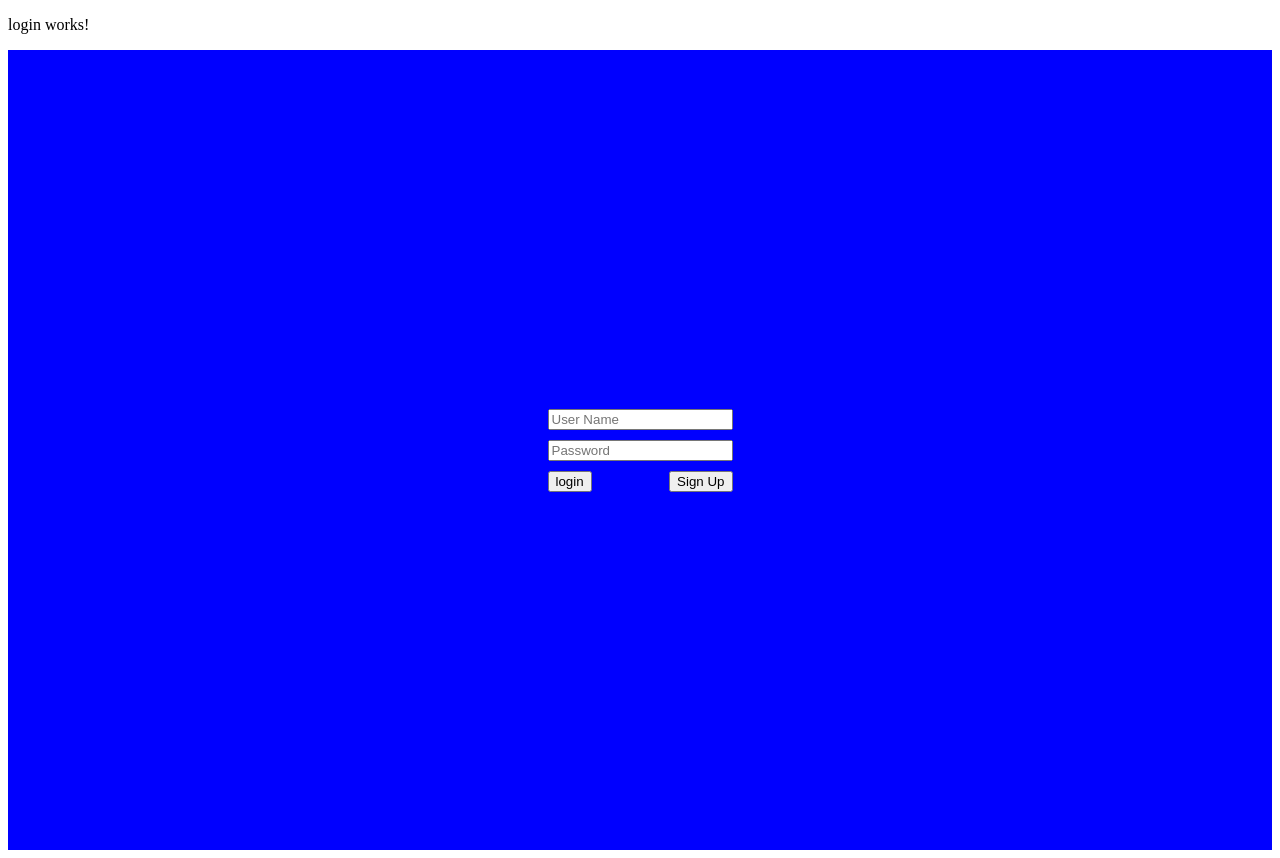
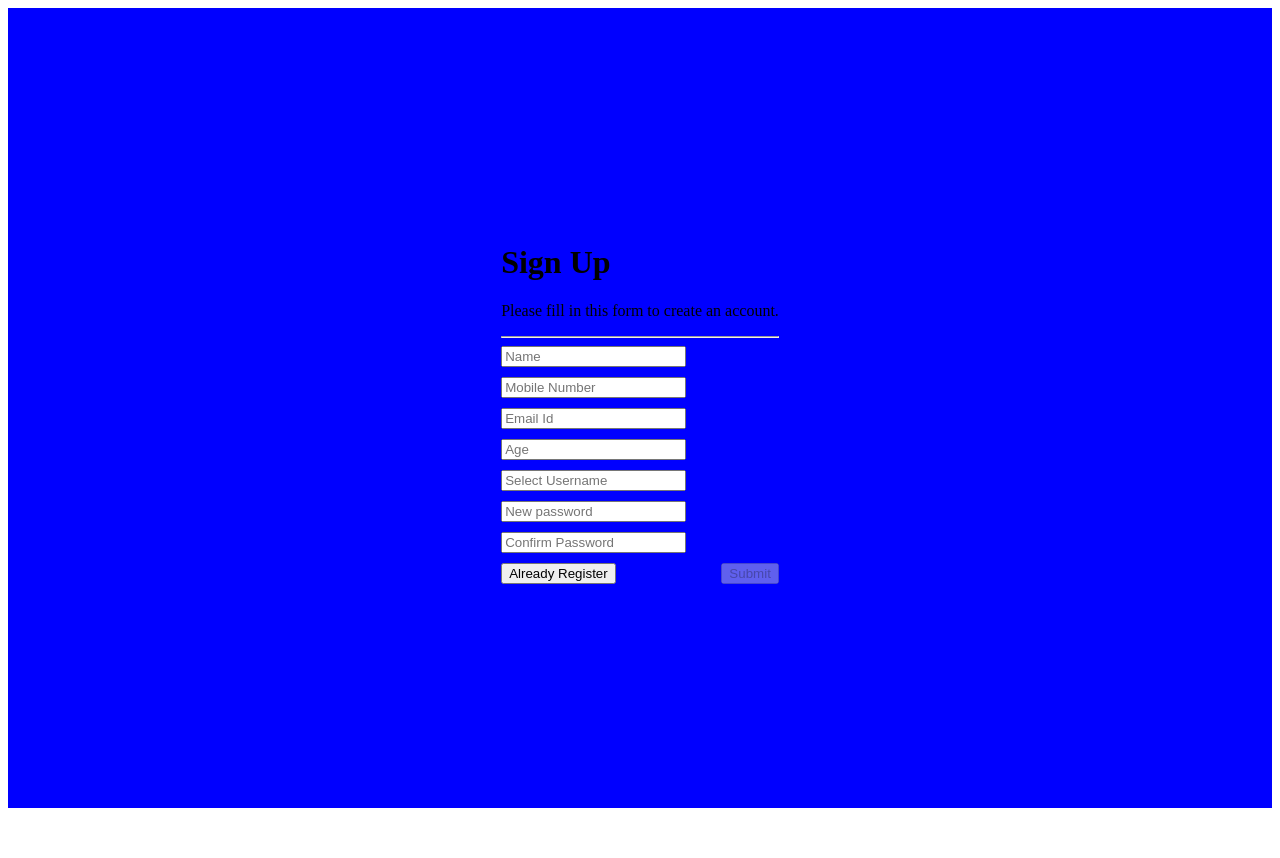
Before and after one commit to shadab5287/Angularfirstgitproject, an Angular app: page /signup in a window 1280 px wide. After the commit the page ends 816 px from the top, so only its background shows below. Built offline with nearby package versions, Linux system fonts and the light colour scheme.

Commit message:
add the signup page

```diff
--- a/src/app/app.component.html
+++ b/src/app/app.component.html
@@ -1 +1,4 @@
-<app-login></app-login>
+<!-- <app-login></app-login> -->
+<!-- <button (click)="calllogin()">login</button> -->
+<router-outlet></router-outlet>
+<!-- <app-signup></app-signup> -->
--- a/src/app/app.component.ts
+++ b/src/app/app.component.ts
@@ -1,4 +1,5 @@
 import { Component } from '@angular/core';
+import { Router } from '@angular/router';
 
 @Component({
   selector: 'app-root',
@@ -7,4 +8,7 @@ import { Component } from '@angular/core';
 })
 export class AppComponent {
   title = 'AngularProject';
+  constructor( private route:Router){}
+
+
 }
--- a/src/app/app.module.ts
+++ b/src/app/app.module.ts
@@ -1,19 +1,35 @@
 import { NgModule } from '@angular/core';
 import { FormsModule } from '@angular/forms';
 import { BrowserModule } from '@angular/platform-browser';
+import { RouterModule, Routes } from '@angular/router';
 
 
 import { AppComponent } from './app.component';
 import { LoginComponent } from './login/login.component';
+import { SignupComponent } from './signup/signup.component';
+
+const route:Routes=[
+  {
+    path:"",
+    component:LoginComponent,
+  },
+  {
+    path:"signup",
+    component:SignupComponent,
+
+  }
+]
 
 @NgModule({
   declarations: [
     AppComponent,
-    LoginComponent
+    LoginComponent,
+    SignupComponent
   ],
   imports: [
     BrowserModule,
-    FormsModule
+    FormsModule,
+    RouterModule.forRoot(route)
   ],
   providers: [],
   bootstrap: [AppComponent]
--- a/src/app/login/login.component.html
+++ b/src/app/login/login.component.html
@@ -1,19 +1,19 @@
-<p>login works!</p>
+<!-- <p>login works!</p> -->
 <div class="main" >
     <div style="position:relative">
-        <form action="">
+        <form #loginForm="ngForm" action="">
             <div style="margin: 10px;">
-                <input type="text" placeholder="User Name">
+                <input type="text" required name="Username" placeholder="User Name"  [(ngModel)]="Username">
             </div>
             <div  style="margin: 10px;">
-                <input type="password" placeholder="Password">
+                <input required type="password" name="Password" placeholder="Password" [(ngModel)]="Password">
             </div>
             <div style="display: flex;justify-content: space-between; margin: 10px;">
                 <div>
-                    <button>login</button>
+                    <button [disabled]="loginForm.invalid" (click)="calllogin()">Submit</button>
                 </div>
                 <div>
-                    <button>Sign Up</button>
+                    <button (click)="navigateToSignUp()">Sign Up</button>
                 </div>
             </div>
         </form>
--- a/src/app/login/login.component.ts
+++ b/src/app/login/login.component.ts
@@ -1,4 +1,6 @@
 import { Component, OnInit } from '@angular/core';
+import { Router } from '@angular/router';
+import { AuthenticationService } from '../service/authentication.service';
 
 @Component({
   selector: 'app-login',
@@ -7,9 +9,22 @@ import { Component, OnInit } from '@angular/core';
 })
 export class LoginComponent implements OnInit {
 
-  constructor() { }
+  Username="";
+  Password=""
+
+  constructor( private router:Router,private autheticationService:AuthenticationService) { }
 
   ngOnInit(): void {
   }
 
+  navigateToSignUp(){
+    this.router.navigate(['signup']);
+  }
+  calllogin(){
+    console.log("hello");
+    this.autheticationService.login(this.Username,this.Password).subscribe((isLogin)=>{
+      console.log("login Succssessfully");
+    });
+    console.log(this.Username);
+  }
 }
--- /dev/null
+++ b/src/app/service/authentication.service.ts
@@ -0,0 +1,30 @@
+import { Injectable } from '@angular/core';
+import { Observable } from 'rxjs';
+
+@Injectable({
+  providedIn: 'root'
+})
+export class AuthenticationService {
+
+  constructor() { }
+  login(username:String,password:String){
+    return new Observable((observe)=>{
+
+      console.log("Login Detaiuls",username,"gkjhfjgh"+password+"fdgjhg");
+      observe.next(true)
+    })
+  }
+  signup(myName:string,
+  Number:string,
+  Email:string,
+  Age:string,
+  Username:string,
+  Password:string,
+  Confirmpassword:string){
+    return new Observable((observe)=>{
+    console.log("signup details",myName,Number,Email,Age,Username,Password,Confirmpassword);
+    observe.next(true)
+    })
+
+  }
+}
--- /dev/null
+++ b/src/app/signup/signup.component.css
@@ -0,0 +1,9 @@
+.main{
+    background-color: blue;
+    position: relative;
+    height: 100vh;
+    overflow: hidden;
+    display: flex;
+    justify-content: center;
+    align-items: center;
+}
--- /dev/null
+++ b/src/app/signup/signup.component.html
@@ -0,0 +1,41 @@
+<div class="main" >
+    <div style="position:relative">
+        <form  #SignupForm="ngForm" action="">
+            <div style="margin: 10px;">
+                <h1>Sign Up</h1>
+                <p>Please fill in this form to create an account.</p>
+                <hr>
+                <input required type="text" name="name" placeholder="Name" [(ngModel)]="myName">
+            </div>
+            <div  style="margin: 10px;">
+                <input required type="text" name="Mobile Number" placeholder="Mobile Number" [(ngModel)]="Number">
+            </div>
+            <div style="margin: 10px;">
+                <input required type="text" name="Email" placeholder="Email Id" [(ngModel)]="Email">
+            </div>
+            <div style="margin: 10px;">
+             <input required type="number" name="Age" placeholder="Age" [(ngModel)]="Age">
+            </div>
+            <div style="margin: 10px;">
+              <input required type="text" name="Username" placeholder="Select Username" [(ngModel)]="Username">
+            </div>
+            <div style="margin: 10px;">
+             <input required type="password" name="password" placeholder="New password" [(ngModel)]="Password">
+            </div>
+            <div style="margin: 10px;">
+             <input required type="password" name="password" placeholder="Confirm Password" [(ngModel)]="Confirmpassword" >
+            </div>
+            <div style="display: flex;justify-content: space-between; margin: 10px;">
+                <div>
+                    <button (click)="navigateTologin()">Already Register</button>
+                </div>
+                <div>
+                    <button [disabled]="SignupForm.invalid" (click)="Submit()">Submit</button>
+                </div>
+            </div>
+        </form>
+
+    </div>
+
+
+</div>
--- /dev/null
+++ b/src/app/signup/signup.component.ts
@@ -0,0 +1,43 @@
+import { Component, OnInit } from '@angular/core';
+import { Router } from '@angular/router';
+import { AuthenticationService } from '../service/authentication.service';
+
+@Component({
+  selector: 'app-signup',
+  templateUrl: './signup.component.html',
+  styleUrls: ['./signup.component.css']
+})
+export class SignupComponent implements OnInit {
+  myName="";
+  Number="";
+  Email="";
+  Age="";
+  Username="";
+  Password="";
+  Confirmpassword="";
+
+  constructor(private router:Router,private ks:AuthenticationService) { }
+
+  ngOnInit(): void {
+  }
+  Submit(){
+    console.log("Sign Up Success");
+    // console.log(this.myName);
+    // console.log(this.Number);
+    // console.log(this.Email);
+    // console.log(this.Age);
+    // console.log(this.Username);
+    // console.log(this.Password);
+    // console.log(this.Confirmpassword);
+    this.ks.signup(this.myName,this.Number,this.Email,this.Age,this.Username,
+      this.Password,this.Confirmpassword).subscribe((issignup)=>{
+      console.log("login Succssessfully");
+    });
+
+
+  }
+  navigateTologin(){
+    this.router.navigate([""])
+  }
+
+}
```
Also changed, not shown: 2 other files (tests, documents, lock files or other folders).
